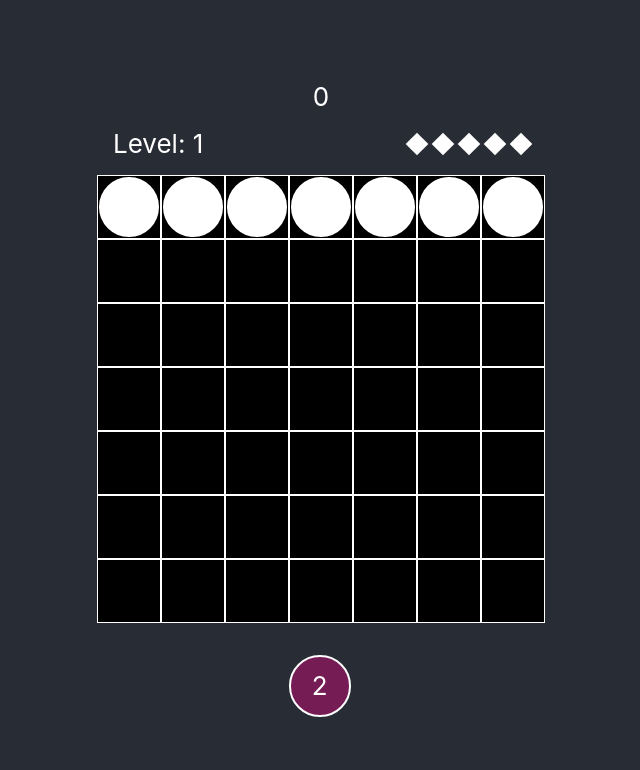
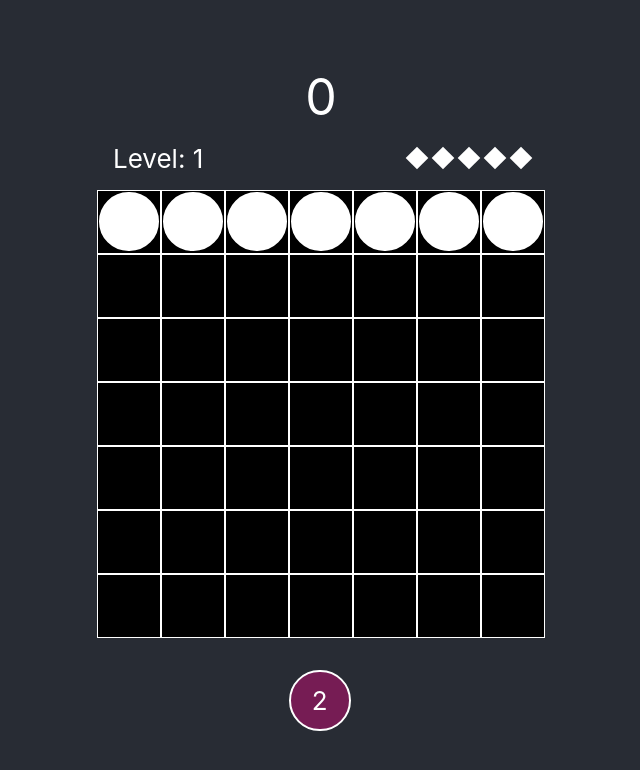
Before and after one commit to conmart/seven-up, a React (Create React App) app: page / in a window 1280 px wide. Shown: the top 770 px of the page, without its empty margins (319-959 px from the left). Built offline with nearby package versions, Linux system fonts and the light colour scheme.

Commit message:
styling and game over edge case fix

```diff
--- a/src/components/gameBoard.tsx
+++ b/src/components/gameBoard.tsx
@@ -3,6 +3,7 @@ import {
   calcMultiplier,
   processExplosions,
   addBlockRow,
+  checkForFullGrid,
 } from '../turnLogicHelpers';
 import {
   nextZero,
@@ -61,11 +62,13 @@ const GameBoard = () => {
     if (state.turnsLeft < 1) {
       newLevel();
     } else {
+      const gameOver = checkForFullGrid(state.gameGrid);
       setState((prev) => ({
         ...prev,
-        nextBallValue: state.gameOver ? 0 : randomBallValue(),
+        nextBallValue: gameOver ? 0 : randomBallValue(),
         combo: 1,
         turnInProgress: false,
+        gameOver,
       }));
     }
   };
--- a/src/components/scoreboard.tsx
+++ b/src/components/scoreboard.tsx
@@ -1,4 +1,5 @@
 import React from 'react';
+import { numberWithCommas } from '../utils';
 
 const ScoreBoard: React.FC<{
   score: number;
@@ -12,7 +13,7 @@ const ScoreBoard: React.FC<{
   }
   return (
     <div className="scoreBoard">
-      <div className="score">{score}</div>
+      <div className="score">{numberWithCommas(score)}</div>
       <div className="levelContainer">
         <div className="level">Level: {level}</div>
         <div className="turnsLeft">{visualTurns}</div>
--- a/src/index.css
+++ b/src/index.css
@@ -24,6 +24,10 @@ code {
 
 .scoreBoard {
   width: 100%;
+}
+
+.score {
+  font-size: 50px;
 }
 
 .levelContainer {
--- a/src/turnLogicHelpers.tsx
+++ b/src/turnLogicHelpers.tsx
@@ -1,4 +1,4 @@
-import { nextZero, randomBallValue } from "./utils";
+import { nextZero, randomBallValue } from './utils';
 
 let explosionCoordinates = new Set<number[]>();
 let ballsToExplode: { [key: number]: number[] } = {};
@@ -117,8 +117,18 @@ export const calcMultiplier = (combo: number): number => {
   let multiplier = 7;
   let start = 2;
   while (start <= combo) {
-    multiplier = Math.round(multiplier * (3 - 0.1 * combo));
+    multiplier = Math.round(multiplier * (4 - 0.1 * combo));
     start++;
   }
   return multiplier;
 };
+
+export const checkForFullGrid = (gameGrid: number[][]): boolean => {
+  let gridFull = true;
+  gameGrid.forEach((column) => {
+    if (nextZero(column) !== -1) {
+      gridFull = false;
+    }
+  });
+  return gridFull;
+};
--- a/src/utils.tsx
+++ b/src/utils.tsx
@@ -45,3 +45,7 @@ export const newGameState = {
   gameOver: false,
   turnInProgress: false,
 };
+
+export const numberWithCommas = (num:number) => {
+    return num.toString().replace(/\B(?=(\d{3})+(?!\d))/g, ",");
+}
```
